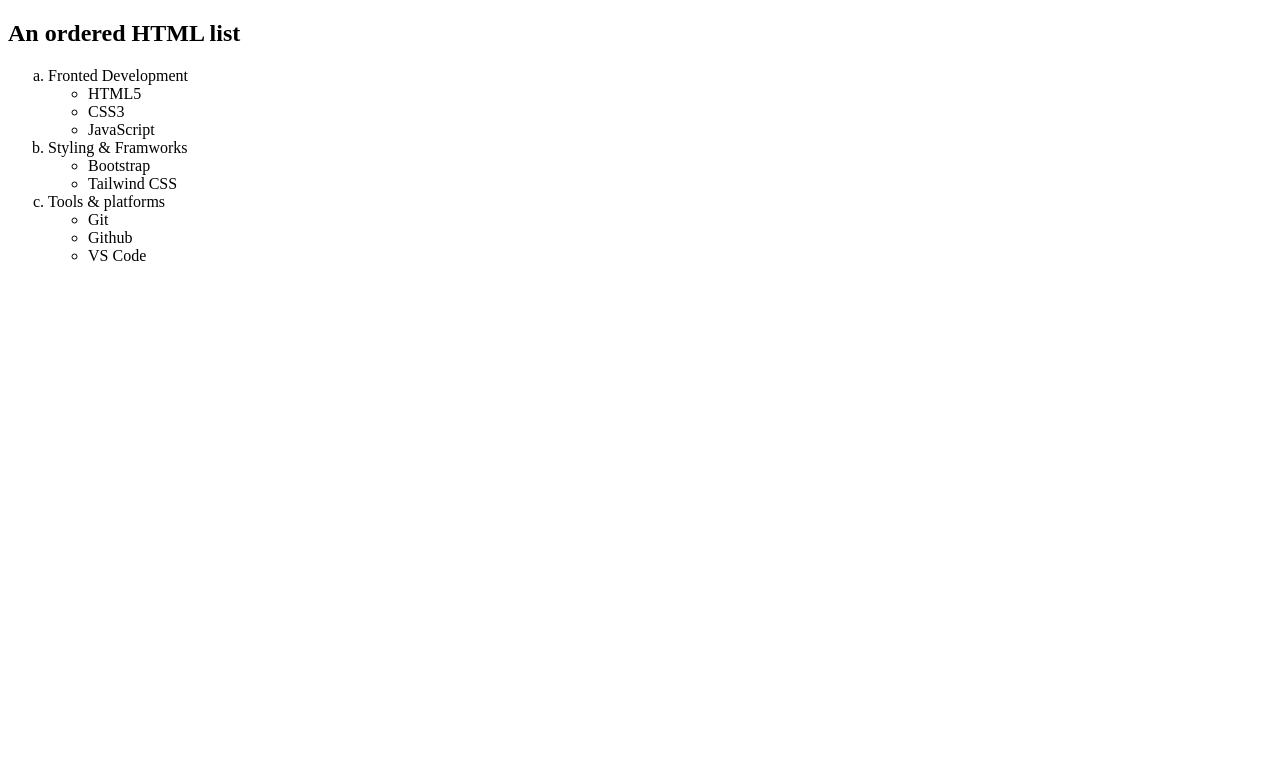
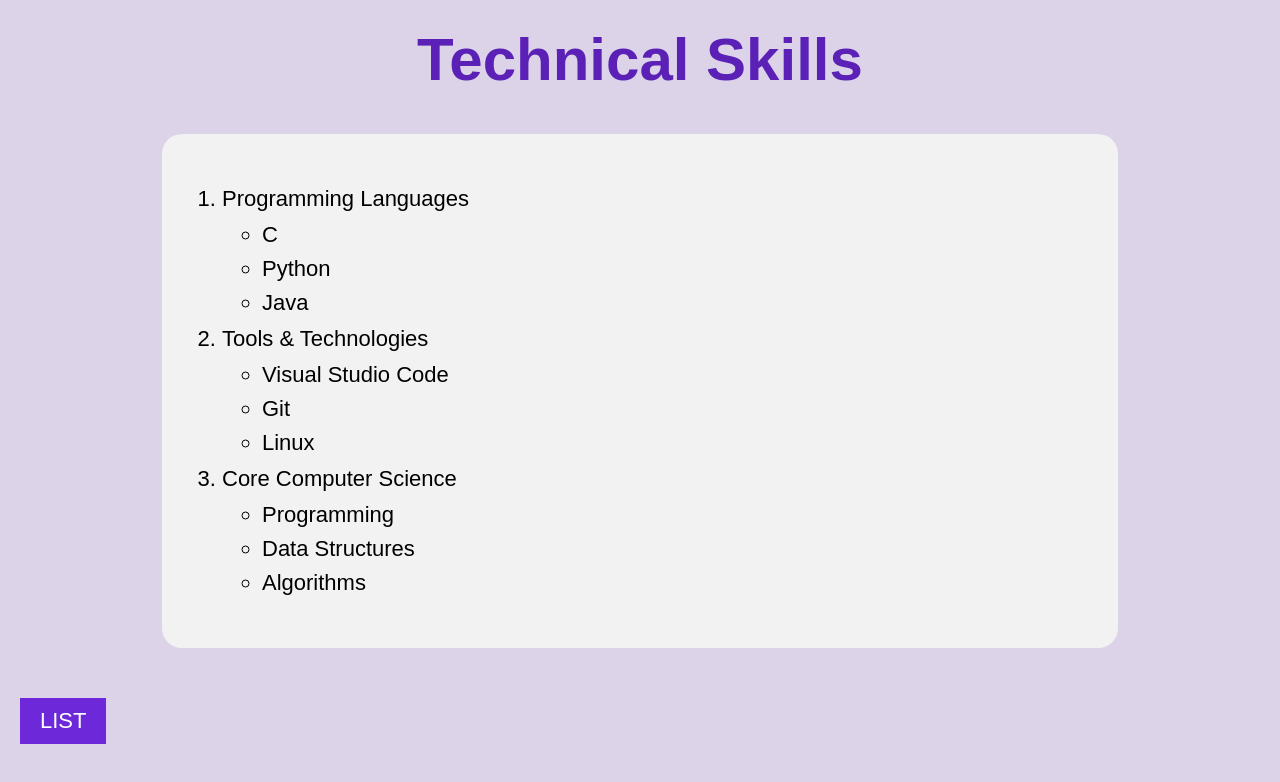
Before and after one commit to sai9916724501-del/4-sem-fet, a plain HTML site: page assignments/6.html in a window 1280 px wide. Drawn offline with Linux system fonts and the light colour scheme.

Commit message:
Update 6.html

```diff
--- a/assignments/6.html
+++ b/assignments/6.html
@@ -1,30 +1,102 @@
 <!DOCTYPE html>
-<html>
+<html lang="en">
+<head>
+    <meta charset="UTF-8">
+    <meta name="viewport" content="width=device-width, initial-scale=1.0">
+    <title>Technical Skills</title>
+
+    <style>
+
+        body{
+            margin:0;
+            padding:0;
+            background:#ddd3e8;
+            font-family:Arial, sans-serif;
+        }
+
+        h1{
+            text-align:center;
+            color:#5b21b6;
+            font-size:60px;
+            margin-top:25px;
+        }
+
+        .container{
+            width:70%;
+            margin:30px auto;
+            background:#f2f2f2;
+            border-radius:20px;
+            padding:30px;
+            font-size:22px;
+        }
+
+        ol{
+            padding-left:30px;
+        }
+
+        ul{
+            margin-top:10px;
+            margin-bottom:10px;
+        }
+
+        li{
+            margin:8px 0;
+        }
+
+        .list-btn{
+            margin-left:20px;
+            margin-top:20px;
+            background:#6d28d9;
+            color:white;
+            border:none;
+            padding:10px 20px;
+            font-size:22px;
+            cursor:pointer;
+        }
+
+    </style>
+</head>
+
 <body>
 
-<h2>An ordered HTML list</h2>
+    <h1>Technical Skills</h1>
 
-<ol type= "a">
+    <div class="container">
 
-  <li>Fronted Development</li>
-  <ul>
-    <li> HTML5</li>
-    <li>CSS3</li>
-    <li>JavaScript</li>
-  </ul>
-<li> Styling & Framworks</li>
-  <ul>
-    <li>Bootstrap</li>
-    <li>Tailwind CSS</li>
+        <ol>
 
-  </ul>
-  <li>Tools & platforms</li>
-  <ul>
-    <li>Git</li>
-    <li>Github</li>
-    <li>VS Code</li>
-  </ul>
-</ol>
+            <li>
+                Programming Languages
+                <ul>
+                    <li>C</li>
+                    <li>Python</li>
+                    <li>Java</li>
+                </ul>
+            </li>
+
+            <li>
+                Tools & Technologies
+                <ul>
+                    <li>Visual Studio Code</li>
+                    <li>Git</li>
+                    <li>Linux</li>
+                </ul>
+            </li>
+
+            <li>
+                Core Computer Science
+                <ul>
+                    <li>Programming</li>
+                    <li>Data Structures</li>
+                    <li>Algorithms</li>
+                </ul>
+            </li>
+
+        </ol>
+
+    </div>
+
+    <button class="list-btn">LIST</button>
 
 </body>
 </html>
```
